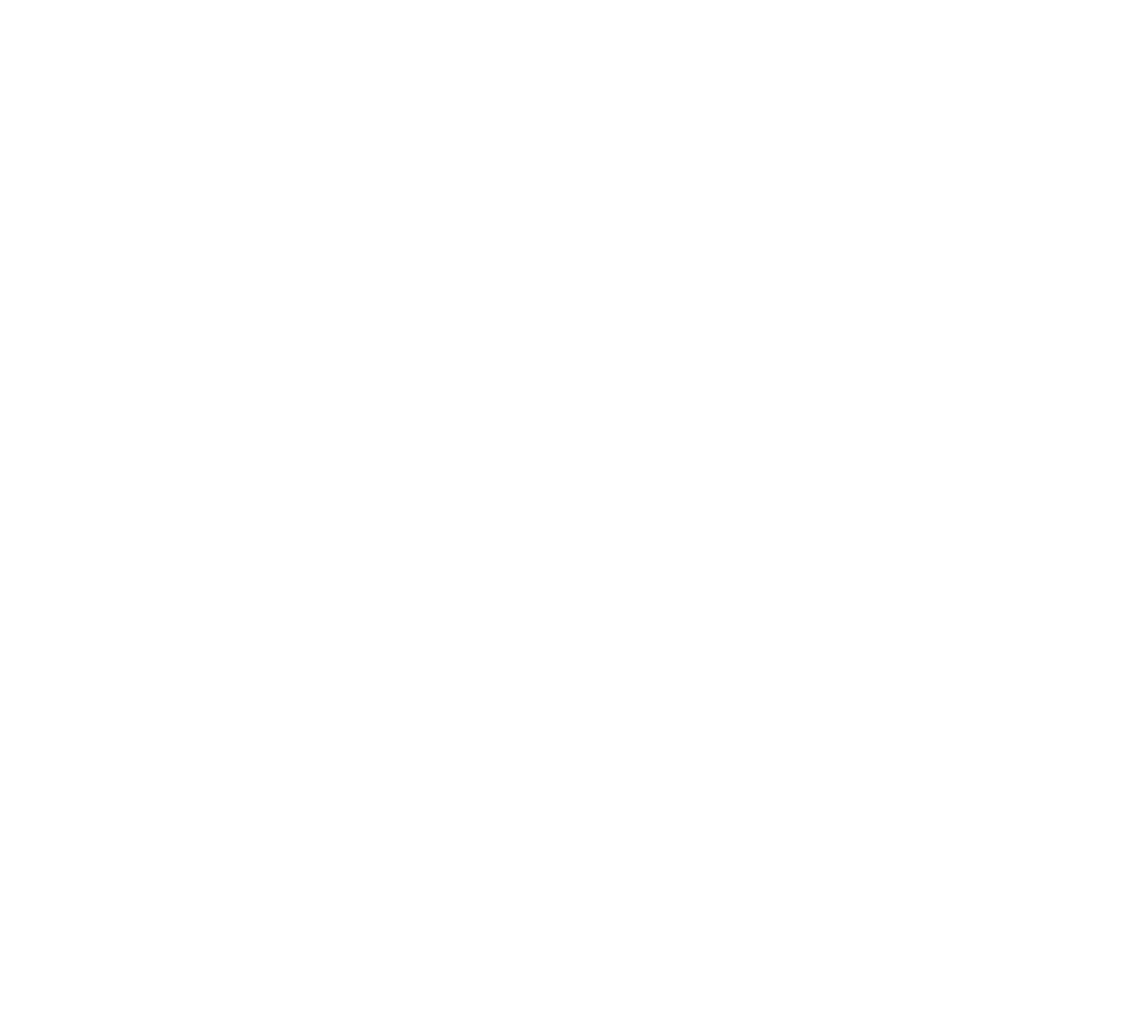
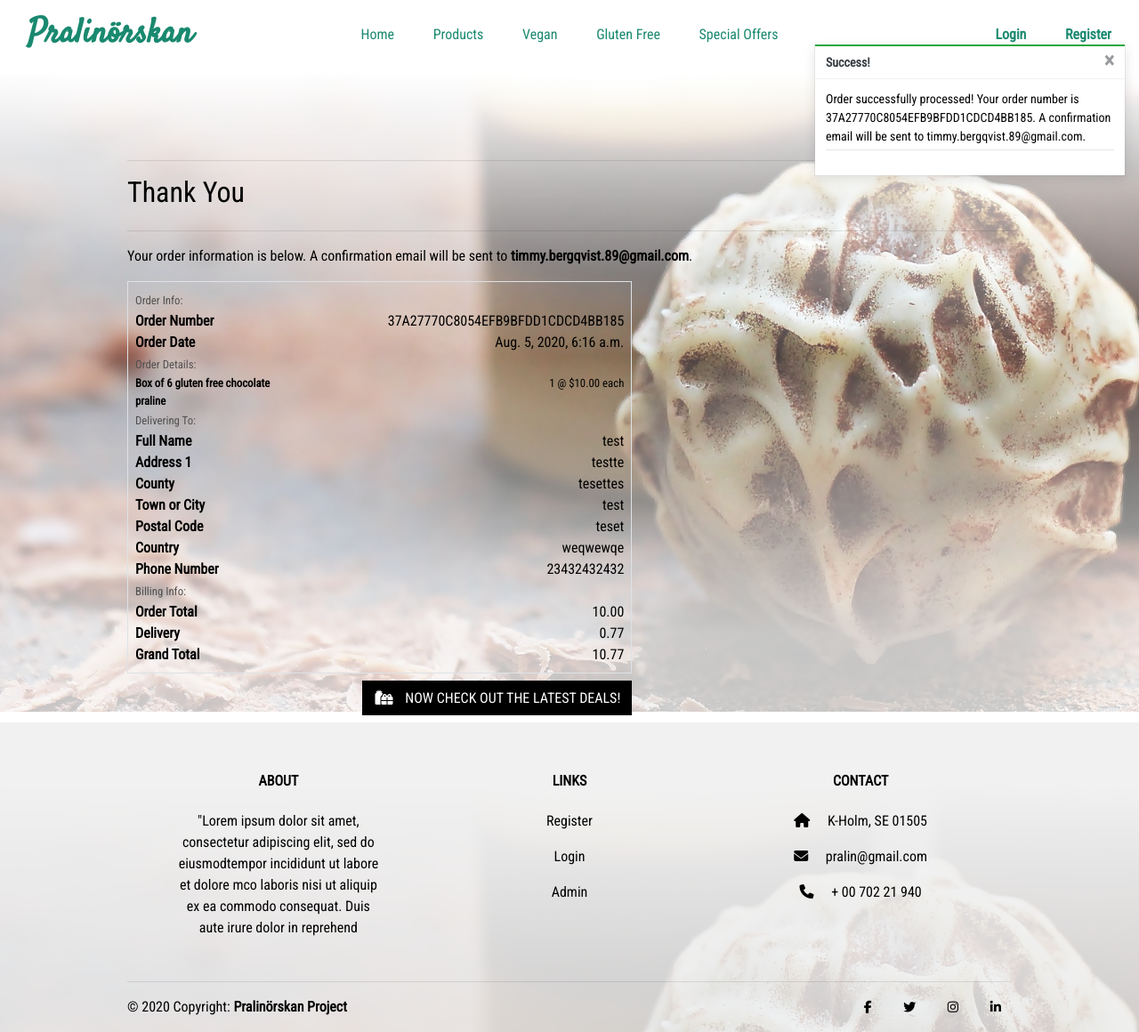
Before and after one commit to Timmy-Bergkvist/Pralinorskan-app, a Django app: a page that uses checkout/templates/checkout/checkout_success.html in a window 1280 px wide. Before the commit the page is empty. Shown: the whole page at 89% size. Before the commit the page ends 800 px from the top, so only its background shows below. Run offline with Django 3.2, Linux system fonts and the light colour scheme; data comes from the database, SQL or seed files in the repository; both versions use the stored data as it was after the commit; parts of the project's set-up code (start-up, migrations or seed data) failed here and were passed over; some libraries are stand-ins or nearby versions.

Commit message:
Added checkout success template and styling to checkout.html, stripe.js and css

```diff
--- a/checkout/templates/checkout/checkout_success.html
+++ b/checkout/templates/checkout/checkout_success.html
@@ -0,0 +1,210 @@
+{% extends "base.html" %}
+{% load static %}
+
+
+{% block page_header %}
+    <div class="container header-container">
+        <div class="row">
+            <div class="col"></div>
+        </div>
+    </div>
+{% endblock %}
+
+{% block content %}
+    <div class="overlay"></div>
+    <div class="container">
+        <div class="row">
+            <div class="col">
+                <hr>
+                <h2 class="logo-font mb-4">Thank You</h2>
+                <hr>
+                <p class="text-black">Your order information is below. A confirmation email will be sent to <strong>{{ order.email }}</strong>.</p>
+            </div>
+        </div>
+
+        <div class="row">
+            <div class="col-12 col-lg-7">
+                <div class="order-confirmation-wrapper p-2 border">
+                    <div class="row">
+                        <div class="col">
+                            <small class="text-muted">Order Info:</small>
+                        </div>
+                    </div>
+
+                    <div class="row">
+                        <div class="col-12 col-md-4">
+                            <p class="mb-0 text-black font-weight-bold">Order Number</p>
+                        </div>
+                        <div class="col-12 col-md-8 text-md-right">
+                            <p class="mb-0">{{ order.order_number }}</p>
+                        </div>
+                    </div>
+
+                    <div class="row">
+                        <div class="col-12 col-md-4">
+                            <p class="mb-0 text-black font-weight-bold">Order Date</p>
+                        </div>
+                        <div class="col-12 col-md-8 text-md-right">
+                            <p class="mb-0">{{ order.date }}</p>
+                        </div>
+                    </div>
+
+                    <div class="row">
+                        <div class="col">
+                            <small class="text-muted">Order Details:</small>
+                        </div>
+                    </div>
+
+                    {% for item in order.lineitems.all %}
+                    <div class="row">
+                        <div class="col-12 col-md-4">
+                            <p class="small mb-0 text-black font-weight-bold">
+                                {{ item.product.name }}
+                            </p>
+                        </div>
+                        <div class="col-12 col-md-8 text-md-right">
+                            <p class="small mb-0">{{ item.quantity }} @ ${{ item.product.price }} each</p>
+                        </div>
+                    </div>
+                    {% endfor %}
+
+                    <div class="row">
+                        <div class="col">
+                            <small class="text-muted">Delivering To:</small>
+                        </div>
+                    </div>
+
+                    <div class="row">
+                        <div class="col-12 col-md-4">
+                            <p class="mb-0 text-black font-weight-bold">Full Name</p>
+                        </div>
+                        <div class="col-12 col-md-8 text-md-right">
+                            <p class="mb-0">{{ order.full_name }}</p>
+                        </div>
+                    </div>
+
+                    <div class="row">
+                        <div class="col-12 col-md-4">
+                            <p class="mb-0 text-black font-weight-bold">Address 1</p>
+                        </div>
+                        <div class="col-12 col-md-8 text-md-right">
+                            <p class="mb-0">{{ order.street_address1 }}</p>
+                        </div>
+                    </div>
+
+                    {% if order.street_address2 %}
+                    <div class="row">
+                        <div class="col-12 col-md-4">
+                            <p class="mb-0 text-black font-weight-bold">Address 2</p>
+                        </div>
+                        <div class="col-12 col-md-8 text-md-right">
+                            <p class="mb-0">{{ order.street_address1 }}</p>
+                        </div>
+                    </div>
+                    {% endif %}
+
+                    {% if order.county %}
+                    <div class="row">
+                        <div class="col-12 col-md-4">
+                            <p class="mb-0 text-black font-weight-bold">County</p>
+                        </div>
+                        <div class="col-12 col-md-8 text-md-right">
+                            <p class="mb-0">{{ order.county }}</p>
+                        </div>
+                    </div>
+                    {% endif %}
+
+                    <div class="row">
+                        <div class="col-12 col-md-4">
+                            <p class="mb-0 text-black font-weight-bold">Town or City</p>
+                        </div>
+                        <div class="col-12 col-md-8 text-md-right">
+                            <p class="mb-0">{{ order.town_or_city }}</p>
+                        </div>
+                    </div>
+
+                    {% if order.postcode %}
+                    <div class="row">
+                        <div class="col-12 col-md-4">
+                            <p class="mb-0 text-black font-weight-bold">Postal Code</p>
+                        </div>
+                        <div class="col-12 col-md-8 text-md-right">
+                            <p class="mb-0">{{ order.postcode }}</p>
+                        </div>
+                    </div>
+                    {% endif %}
+
+                    <div class="row">
+                        <div class="col-12 col-md-4">
+                            <p class="mb-0 text-black font-weight-bold">Country</p>
+                        </div>
+                        <div class="col-12 col-md-8 text-md-right">
+                            <p class="mb-0">{{ order.country }}</p>
+                        </div>
+                    </div>
+
+                    <div class="row">
+                        <div class="col-12 col-md-4">
+                            <p class="mb-0 text-black font-weight-bold">Phone Number</p>
+                        </div>
+                        <div class="col-12 col-md-8 text-md-right">
+                            <p class="mb-0">{{ order.phone_number }}</p>
+                        </div>
+                    </div>
+
+                    <div class="row">
+                        <div class="col">
+                            <small class="text-muted">Billing Info:</small>
+                        </div>
+                    </div>
+
+                    <div class="row">
+                        <div class="col-12 col-md-4">
+                            <p class="mb-0 text-black font-weight-bold">Order Total</p>
+                        </div>
+                        <div class="col-12 col-md-8 text-md-right">
+                            <p class="mb-0">{{ order.order_total }}</p>
+                        </div>
+                    </div>
+
+                    <div class="row">
+                        <div class="col-12 col-md-4">
+                            <p class="mb-0 text-black font-weight-bold">Delivery</p>
+                        </div>
+                        <div class="col-12 col-md-8 text-md-right">
+                            <p class="mb-0">{{ order.delivery_cost }}</p>
+                        </div>
+                    </div>
+
+                    <div class="row">
+                        <div class="col-12 col-md-4">
+                            <p class="mb-0 text-black font-weight-bold">Grand Total</p>
+                        </div>
+                        <div class="col-12 col-md-8 text-md-right">
+                            <p class="mb-0">{{ order.grand_total }}</p>
+                        </div>
+                    </div>
+                </div>
+            </div>
+        </div>
+        <div class="row">
+			<div class="col-12 col-lg-7 text-right">
+                {% if from_profile %}
+                    <a href="{% url 'profile' %}" class="btn btn-black rounded-0 my-2">
+                        <span class="icon mr-2">
+                            <i class="fas fa-angle-left"></i>
+                        </span>
+                        <span class="text-uppercase">Back to Profile</span>
+                    </a>
+                {% else %}
+                    <a href="{% url 'products' %}" class="btn btn-black rounded-0 my-2">
+                        <span class="icon mr-2">
+                            <i class="fas fa-gifts"></i>
+                        </span>
+                        <span class="text-uppercase">Now check out the latest deals!</span>
+                    </a>
+                {% endif %}
+			</div>
+		</div>
+    </div>
+{% endblock %}
--- a/static/css/base.css
+++ b/static/css/base.css
@@ -528,7 +528,7 @@ select option[value=""] {
   left: 0;
   width: 100%;
   height: 100%;
-    background: rgba(23, 162, 184, .85);
+  background: #19896f82;
   z-index: 9999;
 }
 
@@ -538,6 +538,15 @@ select option[value=""] {
   justify-content: center;
   margin: 0;
   height: 100%;
+}
+
+.loading-btn {
+  background-color: #4f4f4f !important;
+  color: whitesmoke;
+}
+
+.btn.disabled, .btn:disabled {
+  opacity: 1 !important;
 }
 
 
--- a/static/js/stripe.js
+++ b/static/js/stripe.js
@@ -50,6 +50,8 @@ form.addEventListener('submit', function(ev) {
     ev.preventDefault();
     card.update({ 'disabled': true});
     $('#submit-button').attr('disabled', true);
+    $('#payment-form').fadeToggle(100);
+    $('#loading-overlay').fadeToggle(100);
     stripe.confirmCardPayment(clientSecret, {
         payment_method: {
             card: card,
@@ -63,6 +65,8 @@ form.addEventListener('submit', function(ev) {
                 </span>
                 <span>${result.error.message}</span>`;
             $(errorDiv).html(html);
+            $('#payment-form').fadeToggle(100);
+            $('#loading-overlay').fadeToggle(100);
             card.update({ 'disabled': false});
             $('#submit-button').attr('disabled', false);
         } else {
```
Also changed, not shown: checkout/templates/checkout/checkout.html (+8 -0 lines), db.sqlite3. Lines whose indentation alone changed are shown as unchanged.
